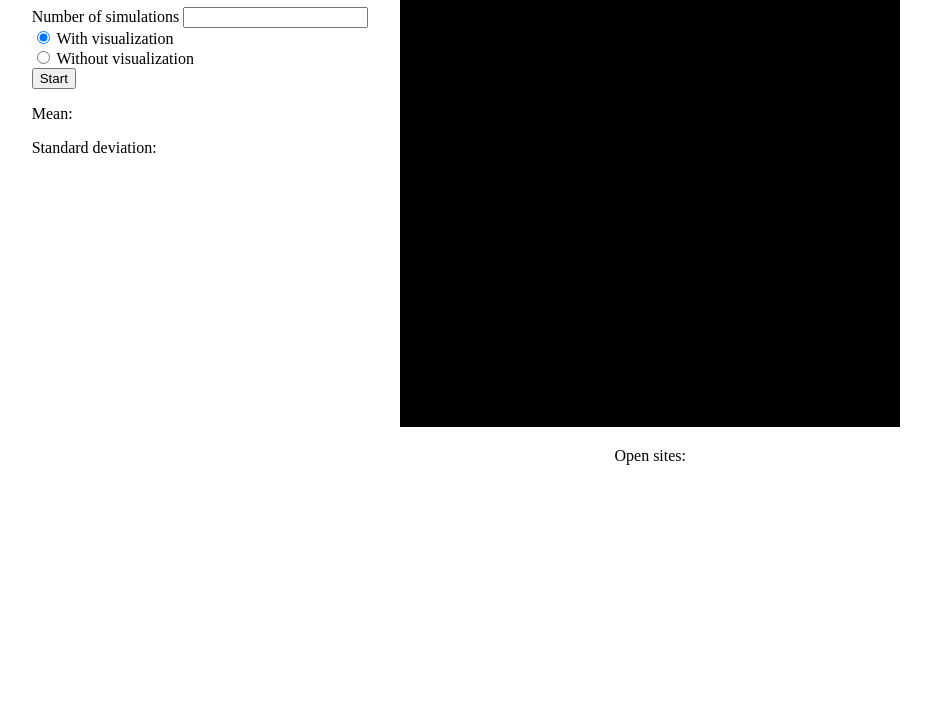
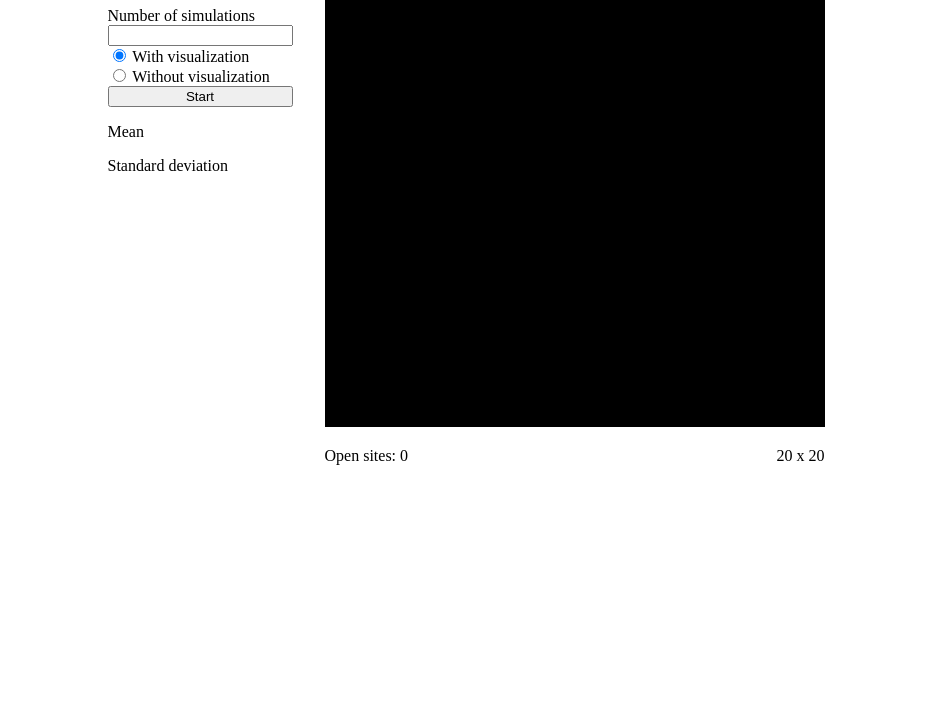
Before and after one commit to torresomarmx/percolate, a website built with webpack: page index.html in a window 1280 px wide. Shown: the part 81-800 px from the top of the page, without its empty margins (174-1105 px from the left). Built offline with nearby package versions, Linux system fonts and the light colour scheme.

Commit message:
restructure stats view

```diff
--- a/index.html
+++ b/index.html
@@ -25,14 +25,19 @@
                     <input type="submit" value="Start" id="submit-button">
                 </form>
                 <div id="stats">
-                    <p>Mean: <span id="mean"></span></p>
-                    <p>Standard deviation: <span id="stnd-dev"></span></p>
+                    <p>Mean</p>
+                    <p id="mean"></p>
+                    <p>Standard deviation</p>
+                    <p id="stnd-dev"></p>
                 </div>
             </div>
 
             <div id="right-view">
                 <canvas id="canvas"></canvas>
-                <p>Open sites: <span id="open-sites-count"></span></p>
+                <div id="canvas-info">
+                    <p>Open sites: <span id="open-sites-count">0</span></p>
+                    <p>20 x 20</p>
+                </div>
             </div>
         </div>
 
--- a/lib/styles.css
+++ b/lib/styles.css
@@ -7,15 +7,11 @@ canvas{
     background-color: black;
 }
 
-#right-view p{
-    text-align: center;
-}
-
 #left-view{
     margin-right: 2rem;
 }
 
-#simulations-form{
+#main-form{
     display: flex;
     flex-direction: column;
 }
@@ -23,3 +19,8 @@ canvas{
 #stats{
     text-align: left
 }
+
+#canvas-info{
+    display: flex;
+    justify-content: space-between;
+}
```
